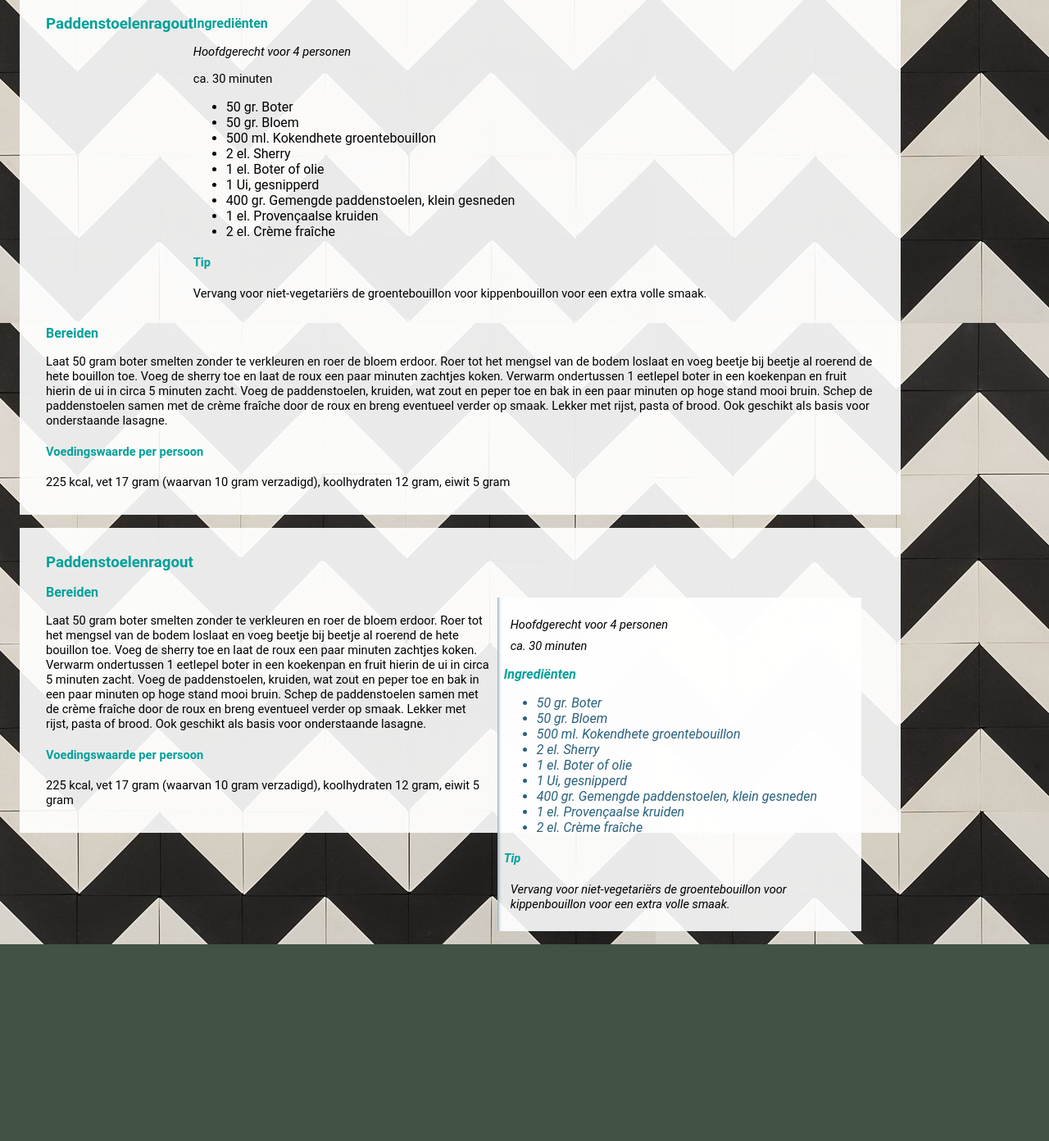
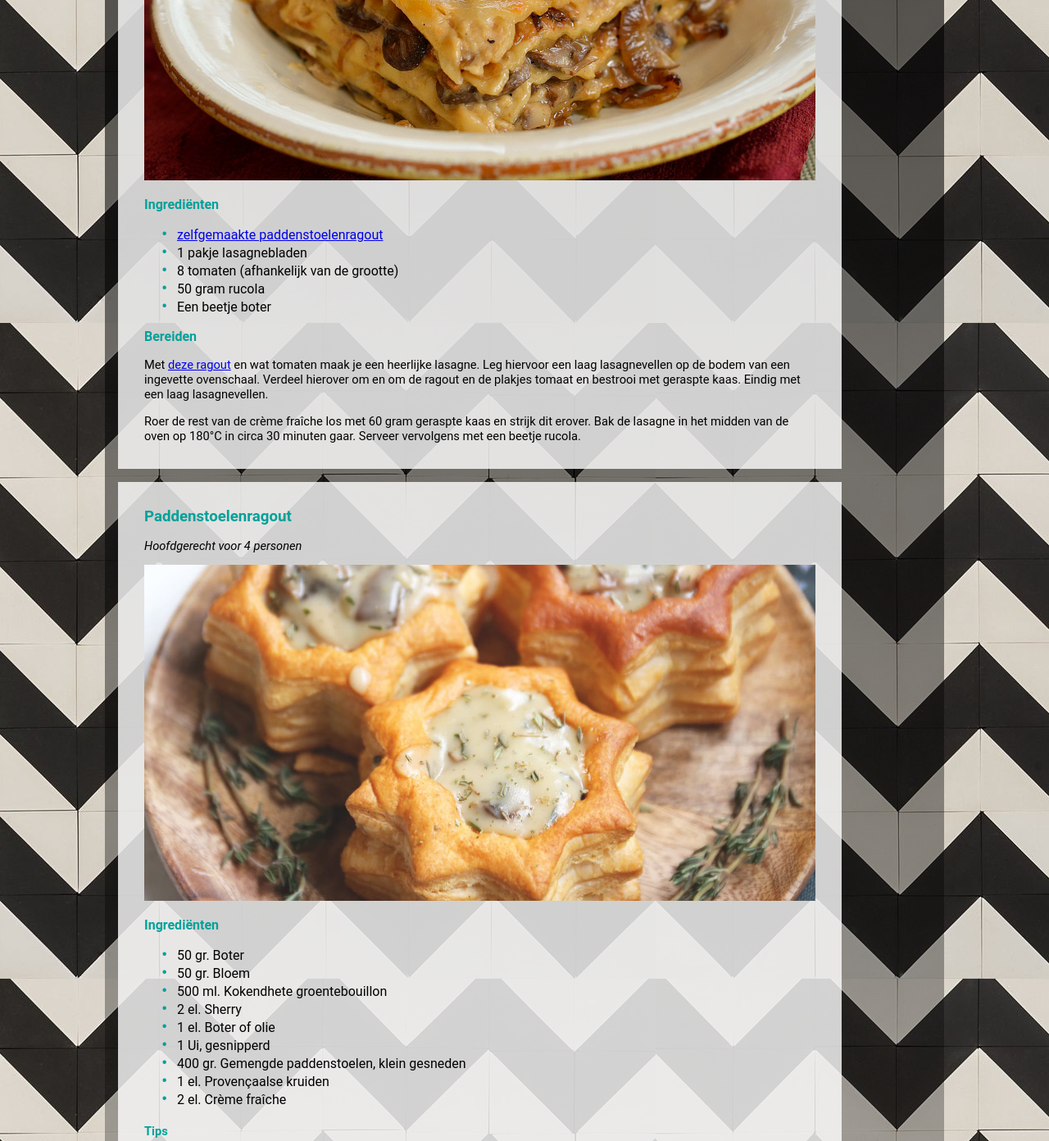
Before and after one commit to Teejaa91/Portfolio, a plain HTML site: page recepten.html in a window 1280 px wide. Shown: the part 406-1798 px from the top of the page at 82% size. Before the commit the page ends 1558 px from the top, so only its background shows below. Drawn offline with Linux system fonts and the light colour scheme.

Commit message:
code cleanup+++
receptenpagina opniew opgebouwd
veel aanvulling & aanpassing

```diff
--- a/css/style.css
+++ b/css/style.css
@@ -25,26 +25,29 @@ nav li a:hover {
   background-color: rgba(0, 161,154,1);
 }
 
-/*-------Body algemeen-------*/
+/* ------- Algemeen ------- */
 /* de achtergrondafbeelding die ik heb gebruikt komt van: http://www.ecotilefactory.com.au/tiles/163/ */
-body {
+html {
   background-image: url(../img/pattern.jpg);
   background-color: #425245;
+}
+
+body {
+  width: 100%;
+  max-width:1024px;
+  min-height: 100%;
+  margin-left: auto;
+  margin-right: auto;
+  background-image: linear-gradient(rgba(0, 0, 0, 0.7),rgba(0, 0, 0, 0.2));
   font-family: 'roboto', sans-serif;
 }
 
 article {
-  background-color: rgba(255, 255, 255, 0.9);
+  background-color: rgba(255, 255, 255, 0.8);
   max-width: 80%;
   padding: 1em 2em;
   margin: 1em;
 }
-
-aside {
-  background-color: rgba(255, 255, 255, 0.9);
-  max-width: 80%;
-  padding: 1em 2em;
-  margin: 1em;}
 
 h1 {
     color: #e1aa23;
@@ -71,10 +74,26 @@ p {
   font-size: 11pt;
 }
 
-strong {
+section > ul {
+  list-style: none;
+}
+
+section > ul li::before {
+  content: "\2022";
+  color: rgba(0, 161,154,1);
+  font-weight: bold;
+  font-size: 14pt;
+  display: inline-block;
+  width: 1em;
+  margin-left: -1em;
+}
+
+/*strong {
   font-weight: normal;
 }
+*/
 
+/* ---------- Landing pagina elementen ---------- */
 img .ditjesdatjes {
   max-width: 100%;
   max-height: 100%
@@ -84,24 +103,13 @@ img .ditjesdatjes {
 display: flex;
 flex-direction: row;
 flex-wrap: wrap;
+justify-content: space-evenly;
 }
 
-/* info flexbox
-flex-direction: row-reverse (eerst in html, laatst in beeld)
-flex-direction: column (items onder elkaar)
-width: 25% (breedte items)
-justify-content: flex-start / flex-end / center; (items rechts / links / midden van kader)
-justify-content: space-between; (uitvullen, ruimte tussen items)
-justify-content: space-around; (ook ruimte aan de buitenkant)
-justify-content: space-evenly; (alle kanten gelijk, ook buitenrand)
-*/
-
 figure {
-
-  margin: 50px;
+  margin: 30px;
   padding: 2px 16px;
   background-color: rgba(255,255,255,0.8);
-  padding: 20px;
   box-shadow: 0 4px 8px 0 rgba(0,0,0,0.2);
   transition: 0.3s;
   max-width: 350px;
@@ -123,18 +131,7 @@ figcaption {
   max-width: 300px;
   max-height: 300px;
 }
-
 /* ---------- Recepten pagina elementen ---------- */
-aside {
-    width: 40%;
-    padding-left: .5rem;
-    margin-left: .5rem;
-    float: right;
-    box-shadow: inset 5px 0 5px -5px #29627e;
-    font-style: italic;
-    color: #29627e;
+.imageinarticle {
+  max-width: 100%;
 }
-
-aside > p {
-    margin: .5rem;
-}
--- a/recepten.html
+++ b/recepten.html
@@ -18,55 +18,45 @@
           <li><a href="about.html">About me</a></li>
         </ul>
       </nav>
+    </header>
 
-  <body>
+    <main class="recepten">
+      <!-- ******* Inhoud ******* -->
+      <h1>Mijn favo recepten</h1>
+
       <!-- ******* Artikel ******* -->
-    <article class="recept" id="lasagne">
+      <article id="lasagne">
         <h2>Paddenstoelenlasagne</h2>
-      <p class="postingdatum">01-10-2019</p>
-      <p class="tessavertelt">De Paddenstoelenlasagne is mijn absolute keukentopper, dat komt door deze overheerlijke paddenstoelenragout dat de basis is van de lasagne. Als ik gasten heb kan ik de ragout (of de hele lasagne) van tevoren bereiden</p>
-      <p>Met <a href="#ragout">deze ragout</a> en wat tomaten maak je een heerlijke lasagne. Leg hiervoor een laag lasagnevellen op de bodem van een ingevette ovenschaal. Verdeel hierover om en om de ragout en de plakjes tomaat en bestrooi met geraspte kaas. Eindig met een laag lasagnevellen. Roer de rest van de crème fraîche los met 60 gram geraspte kaas en strijk dit erover. Bak de lasagne in het midden van de oven op 180°C in circa 30 minuten gaar.</p>
-      <h3>Tip</h3>
-      <p>Serveer met rucola</p>
+        <p><em>Hoofdgerecht voor 4 personen</em></p>
+        <img src="img/lasagne2.jpg" alt="portie paddenstoelenlasagne" class="imageinarticle">
+        <!-- Deze afbeelding komt van: http://threemanycooks.com/recipes/meaty-mains/creamy-mushroom-and-caramelized-onion-lasagna/ -->
+
+        <section class="ingredienten/bereiden">
+          <h3>Ingrediënten</h3>
+          <ul>
+            <li><a href="#ragout">zelfgemaakte paddenstoelenragout</a></li>
+            <li>1 pakje lasagnebladen</li>
+            <li>8 tomaten (afhankelijk van de grootte)</li>
+            <li>50 gram rucola</li>
+            <li>Een beetje boter</li>
+          </ul>
+        </section>
+
+        <section class="ingredienten/bereiden">
+          <h3>Bereiden</h3>
+          <p>Met <a href="#ragout">deze ragout</a> en wat tomaten maak je een heerlijke lasagne. Leg hiervoor een laag lasagnevellen op de bodem van een ingevette ovenschaal. Verdeel hierover om en om de ragout en de plakjes tomaat en bestrooi met geraspte kaas. Eindig met een laag lasagnevellen.</p>
+          <p>Roer de rest van de crème fraîche los met 60 gram geraspte kaas en strijk dit erover. Bak de lasagne in het midden van de oven op 180°C in circa 30 minuten gaar. Serveer vervolgens met een beetje rucola.</p>
+        </section>
       </article>
 
       <!-- ******* Artikel ******* -->
-        <article class="flex-container" id="ragout">
+      <article id="ragout">
         <h2>Paddenstoelenragout</h2>
-          <section>
-            <h3>Ingrediënten</h3>
         <p><em>Hoofdgerecht voor 4 personen</em></p>
-            <p>ca. 30 minuten</p>
-            <ul>
-              <li>50 gr. Boter</li>
-              <li>50 gr. Bloem</li>
-              <li>500 ml. Kokendhete groentebouillon</li>
-              <li>2 el. Sherry</li>
-              <li>1 el. Boter of olie</li>
-              <li>1 Ui, gesnipperd</li>
-              <li>400 gr. Gemengde paddenstoelen, klein gesneden</li>
-              <li>1 el. Provençaalse kruiden</li>
-              <li>2 el. Crème fraîche</li>
-            </ul>
-            <h4>Tip</h4>
-            <p>Vervang voor niet-vegetariërs de groentebouillon voor kippenbouillon voor een extra volle smaak.</p>
-          </section>
-          <section>
-              <h3>Bereiden</h3>
-              <p>Laat 50 gram boter smelten zonder te verkleuren en roer de bloem erdoor. Roer tot het mengsel van de bodem loslaat en voeg beetje bij beetje al roerend de hete bouillon toe. Voeg de sherry toe en laat de roux een paar minuten zachtjes koken. Verwarm ondertussen 1 eetlepel boter in een koekenpan en fruit hierin de ui in circa 5 minuten zacht. Voeg de paddenstoelen, kruiden, wat zout en peper toe en bak in een paar minuten op hoge stand mooi bruin. Schep de paddenstoelen samen met de crème fraîche door de roux en breng eventueel verder op smaak. Lekker met rijst, pasta of brood. Ook geschikt als basis voor onderstaande lasagne.</p>
-              <h4>Voedingswaarde per persoon</h4>
-              <p>225 kcal, vet 17 gram (waarvan 10 gram verzadigd), koolhydraten 12 gram, eiwit 5 gram</p>
-          </section>
-          <!--De afbeelding die ik gebruikt heb komt van https://www.ah.nl/allerhande/recept/R-R812074/pasteitje-met-ragout -->
-        </article>
+        <img src="img/ragout2.jpg" alt="pasteitje met paggenstoelenragout" class="imageinarticle">
+        <!--Deze afbeelding komt van https://www.lekkerensimpel.com/champignon-ragout/ -->
 
-    <!-- ******* Artikel ******* -->
-    <article class="recept" id="ragout">
-      <h2>Paddenstoelenragout</h2>
-      <!--De afbeelding die ik gebruikt heb komt van https://www.ah.nl/allerhande/recept/R-R812074/pasteitje-met-ragout -->
-      <aside class="landing">
-        <p><em>Hoofdgerecht voor 4 personen</em></p>
-        <p>ca. 30 minuten</p>
+        <section class="ingredienten/bereiden">
           <h3>Ingrediënten</h3>
           <ul>
             <li>50 gr. Boter</li>
@@ -79,13 +69,25 @@
             <li>1 el. Provençaalse kruiden</li>
             <li>2 el. Crème fraîche</li>
           </ul>
-        <h4>Tip</h4>
+          <h4>Tips</h4>
           <p>Vervang voor niet-vegetariërs de groentebouillon voor kippenbouillon voor een extra volle smaak.</p>
-      </aside>
+          <p>Lekker met rijst, pasta of brood. Ook geschikt als basis voor <a href="#lasagne">deze lasagne</a>.</p>
+        </section>
 
+        <section class="ingredienten/bereiden">
           <h3>Bereiden</h3>
-      <p>Laat 50 gram boter smelten zonder te verkleuren en roer de bloem erdoor. Roer tot het mengsel van de bodem loslaat en voeg beetje bij beetje al roerend de hete bouillon toe. Voeg de sherry toe en laat de roux een paar minuten zachtjes koken. Verwarm ondertussen 1 eetlepel boter in een koekenpan en fruit hierin de ui in circa 5 minuten zacht. Voeg de paddenstoelen, kruiden, wat zout en peper toe en bak in een paar minuten op hoge stand mooi bruin. Schep de paddenstoelen samen met de crème fraîche door de roux en breng eventueel verder op smaak. Lekker met rijst, pasta of brood. Ook geschikt als basis voor onderstaande lasagne.</p>
+          <p>Bereidingstijd: ca. 30 minuten</p>
+          <ol>
+            <li>Laat 50 gram boter smelten zonder te verkleuren en roer de bloem erdoor.</li>
+            <li>Roer tot het mengsel van de bodem loslaat en voeg beetje bij beetje al roerend de hete bouillon toe.</li>
+            <li>Voeg de sherry toe en laat de roux een paar minuten zachtjes koken.</li>
+            <li>Verwarm ondertussen 1 eetlepel boter in een koekenpan en fruit hierin de ui in circa 5 minuten zacht.</li>
+            <li>Voeg de paddenstoelen, kruiden, wat zout en peper toe en bak in een paar minuten op hoge stand mooi bruin.</li>
+            <li>Schep de paddenstoelen samen met de crème fraîche door de roux en breng eventueel verder op smaak.</li>
+          </ol>
           <h4>Voedingswaarde per persoon</h4>
           <p>225 kcal, vet 17 gram (waarvan 10 gram verzadigd), koolhydraten 12 gram, eiwit 5 gram</p>
+        </section>
       </article>
+    </main>
   </body>
```
Also changed, not shown: about.html (+3 -43 lines), index.html (+6 -5 lines), portfolio.html (+12 -12 lines), img/Lasagne1.jpg (added), img/Lasagne2.jpg (added), img/ragout1.jpg (added), img/ragout2.jpg (added). Lines whose indentation alone changed are shown as unchanged.
